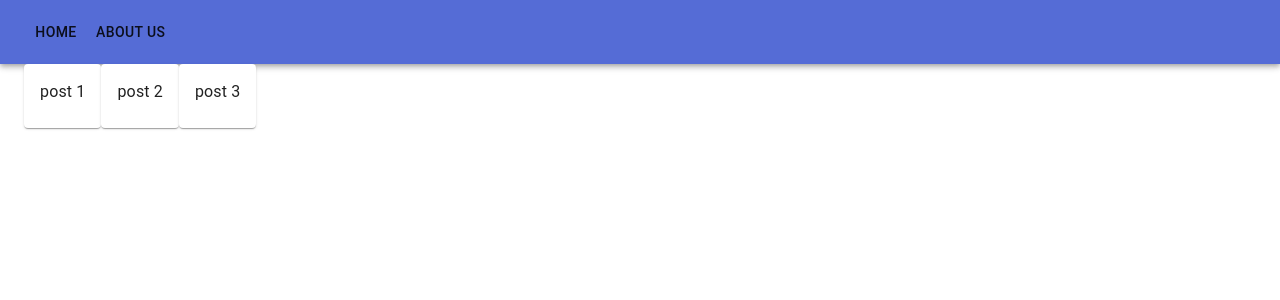
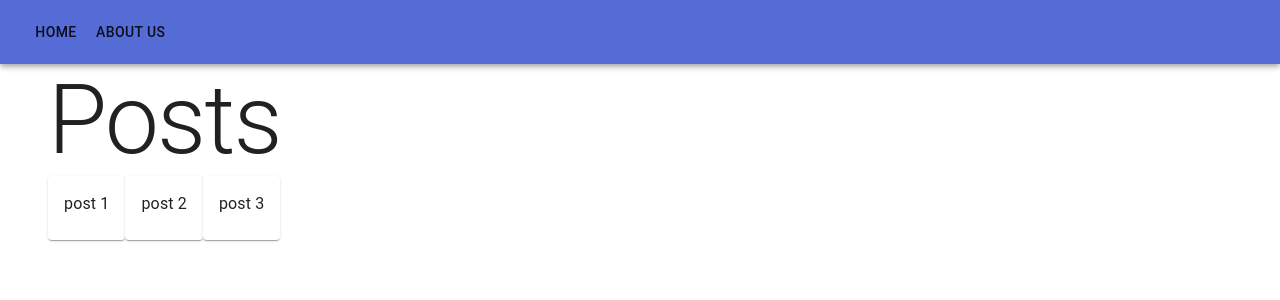
Before and after one commit to alemonas/react-ts-graphql, a React (Create React App) app: page / in a window 1280 px wide. Shown: the top 300 px of the page. Built offline with nearby package versions, Linux system fonts and the light colour scheme.

Commit message:
create posts component

```diff
--- /dev/null
+++ b/src/containers/Posts/Posts.jsx
@@ -0,0 +1,34 @@
+import React from 'react';
+import { Typography, Grid, Card, CardContent } from '@material-ui/core';
+
+const Posts = () => {
+  const posts = [
+    {
+      id: 'dfadsfdsf23423423',
+      title: 'post 1',
+    },
+    {
+      id: 'dfadsfdsf234234233',
+      title: 'post 2',
+    },
+    {
+      id: 'dfadsfdsf234234234',
+      title: 'post 3',
+    }
+  ]
+  return (
+    <Grid container>
+    {posts.map(post => (
+      <Card key={post.id}>
+        <CardContent>
+          <Typography>
+            {post.title}
+          </Typography>
+        </CardContent>
+      </Card>
+    ))}
+    </Grid>
+  )
+}
+
+export default Posts;
--- a/src/routes/home/Home.tsx
+++ b/src/routes/home/Home.tsx
@@ -1,5 +1,8 @@
+import Container from '@material-ui/core/Container';
+import Typography from '@material-ui/core/Typography';
 import React from 'react';
-import { Typography, Grid, Card, CardContent } from '@material-ui/core';
+
+import Posts from '../../containers/Posts/Posts';
 
 function Home() {
   const posts = [
@@ -17,17 +20,12 @@ function Home() {
     }
   ]
   return (
-    <Grid container>
-      {posts.map(post => (
-        <Card key={post.id}>
-          <CardContent>
-            <Typography>
-              {post.title}
-            </Typography>
-          </CardContent>
-        </Card>
-      ))}
-    </Grid>
+    <Container>
+      <Typography variant="h1">
+        Posts
+      </Typography>
+      <Posts />
+    </Container>
   )
 }
 
```
